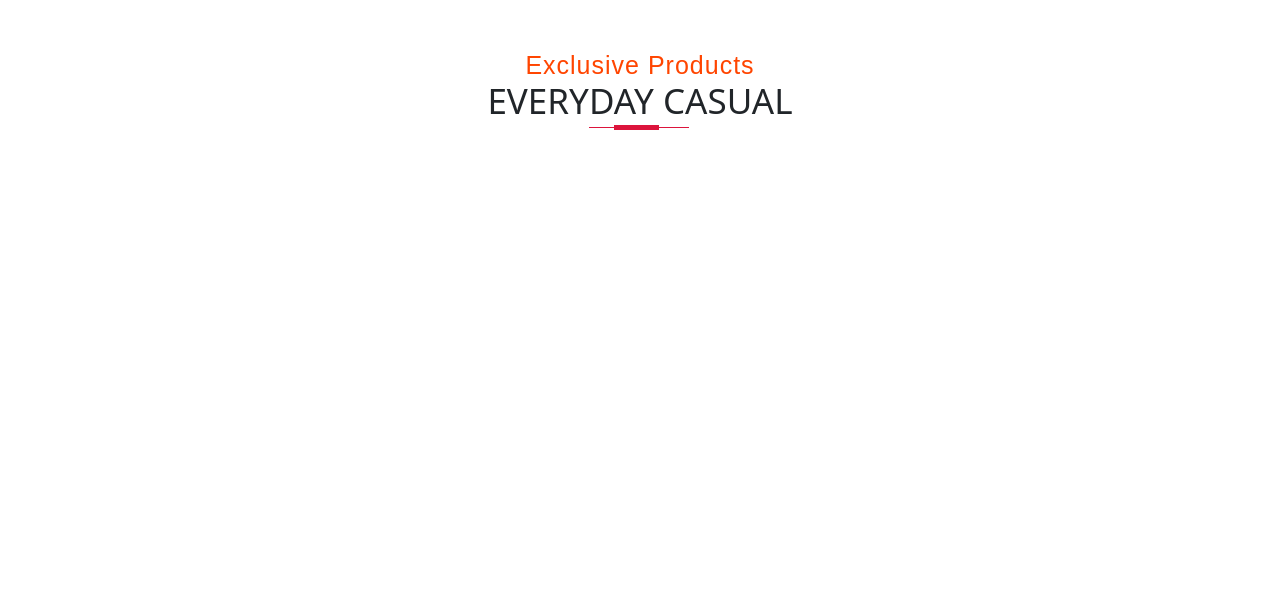
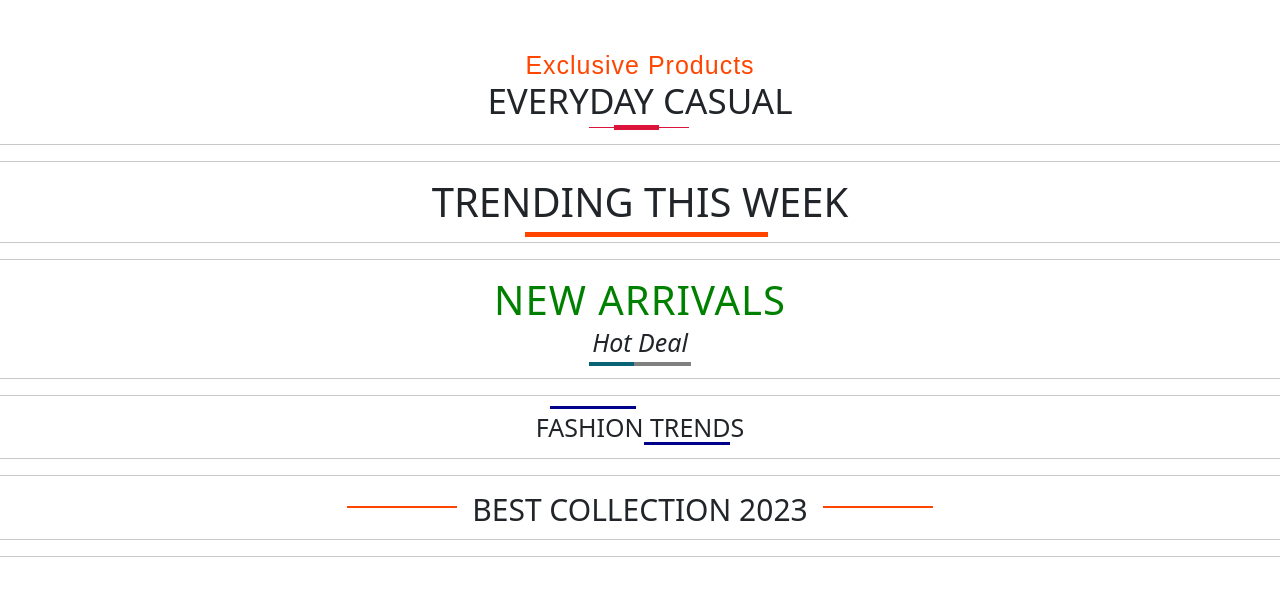
Before and after one commit to kd3690/Heading, a website: page index.html in a window 1280 px wide. Drawn offline with Linux system fonts and the light colour scheme.

Commit message:
Update
Make 5 diff style for header.. ( aama me position use krelu che before after wadu e correct che? )

```diff
--- a/assets/scss/layout/_header.scss
+++ b/assets/scss/layout/_header.scss
@@ -37,3 +37,117 @@
         }
     }
 }
+.heading-2{
+    h1{
+        margin: 0;
+        text-transform: uppercase;
+        font-family: system-ui;
+        font-weight: 500;
+        text-align: center;
+        &:after{
+            background-color: #ff4500;
+            content: "";
+            display: block;
+            height: 5px;
+            left: 41%;
+            margin-top: 6px;
+            position: absolute;
+            width: 19%;
+        }
+    }
+}
+
+.heading-3{
+    text-align: center;
+    h1{
+        margin: 0;
+        color: green;
+        letter-spacing: 1px;
+        position: relative;
+
+        &::after{
+
+            content: "";
+            display: block;
+            height: 4px;
+            width: 57px;
+            right: 46%;
+            bottom: -42px;
+            position: absolute;
+            background-color: grey;
+        }
+
+        &::before{
+            content: "";
+            display: block;
+            background-color:#086375;
+            bottom: 14px;
+            height: 4px;
+            width: 58px;
+            left: 46%;
+            bottom: -42px;
+            position: absolute;
+
+        }
+    }
+    span{
+        font-family: inherit;
+        font-weight: 500;
+        font-size: 25px;
+        font-style: italic;
+    }
+}
+
+.heading-4{
+    text-align: center;
+    h1{
+        margin: 0;
+        font-size: 25px;
+        font-family: unset;
+        position: relative;
+        &::before{
+            content: "";
+            display: block;
+            height: 3px;
+            width: 86px;
+            position: absolute;
+            left: 43%;
+            background-color: darkblue;
+            margin-top: -6px;
+        }
+        &::after{
+            background-color: #00008b;
+            content: "";
+            display: block;
+            height: 3px;
+            width: 86px;
+            right: 43%;
+            position: absolute;
+        }
+    }
+}
+
+.heading-5{
+    text-align: center;
+    h1{
+        margin: 0;
+        font-size: 30px;
+        font-family: inherit;
+        display: grid;
+        grid-template-columns: 1fr auto 1fr;
+        grid-template-rows: 16px 0;
+        grid-gap: 15px;
+        &::before{
+            content: "";
+            display: block;
+            border-bottom: 2px solid orangered;
+            margin-left: 76%;
+        }
+        &::after{
+            content: "";
+            display: block;
+            border-bottom: 2px solid orangered;
+            margin-right: 76%;
+        }
+    }
+}
--- a/index.html
+++ b/index.html
@@ -8,7 +8,9 @@
     <!-- google fonts -->
     <link rel="preconnect" href="https://fonts.googleapis.com">
     <link rel="preconnect" href="https://fonts.gstatic.com" crossorigin>
-<link href="https://fonts.googleapis.com/css2?family=Manrope:wght@200;300;400;500;600;700;800&family=Roboto:wght@100;300;400;500;700;900&display=swap" rel="stylesheet">
+    <link
+      href="https://fonts.googleapis.com/css2?family=Manrope:wght@200;300;400;500;600;700;800&family=Roboto:wght@100;300;400;500;700;900&display=swap"
+      rel="stylesheet">
 
     <!-- bootstrap link -->
     <link rel="stylesheet" href="./assets/css/venders/bootstrap-min.css">
@@ -21,7 +23,28 @@
       <h1>Exclusive Products</h1>
       <h4>EVERYDAY CASUAL</h4>
     </div>
-
+    <hr>
+    <hr>
+    <div class="heading-2">
+      <h1>Trending this week</h1>
+    </div>
+    <hr>
+    <hr>
+    <div class="heading-3">
+      <h1>NEW ARRIVALS</h1>
+      <span>Hot Deal</span>
+    </div>
+    <hr>
+    <hr>
+    <div class="heading-4">
+      <h1>FASHION TRENDS</h1>
+    </div>
+    <hr>
+    <hr>
+    <div class="heading-5">
+      <h1>BEST COLLECTION 2023</h1>
+    </div>
+    <hr><hr>
     <!-- bootstrap js link -->
     <script src="./assets/js/venders/bootstrap.js"></script>
 
```
Also changed, not shown: assets/css/style.css. Lines whose indentation alone changed are shown as unchanged.
